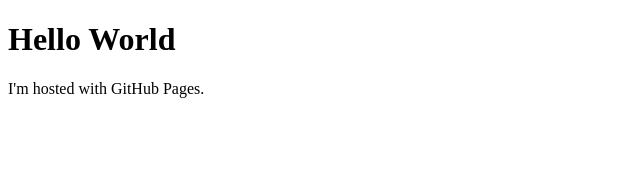
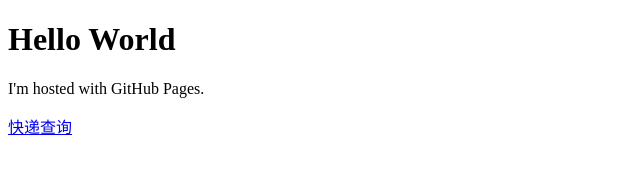
Before and after one commit to NiRuoChengFeng1207/NiRuoChengFeng1207.github.io, a plain HTML site: page index.html in a window 1280 px wide. Shown: the whole page, without its empty margins (0-640 px from the left). Drawn offline with Linux system fonts and the light colour scheme.

Commit message:
add a link

```diff
--- a/index.html
+++ b/index.html
@@ -7,5 +7,7 @@
 <body>
 	<h1>Hello World</h1>
 	<p>I'm hosted with GitHub Pages.</p>
+
+	<a href="//m.kuaidi100.com" target="_blank">快递查询</a>
 </body>
 </html>
```
